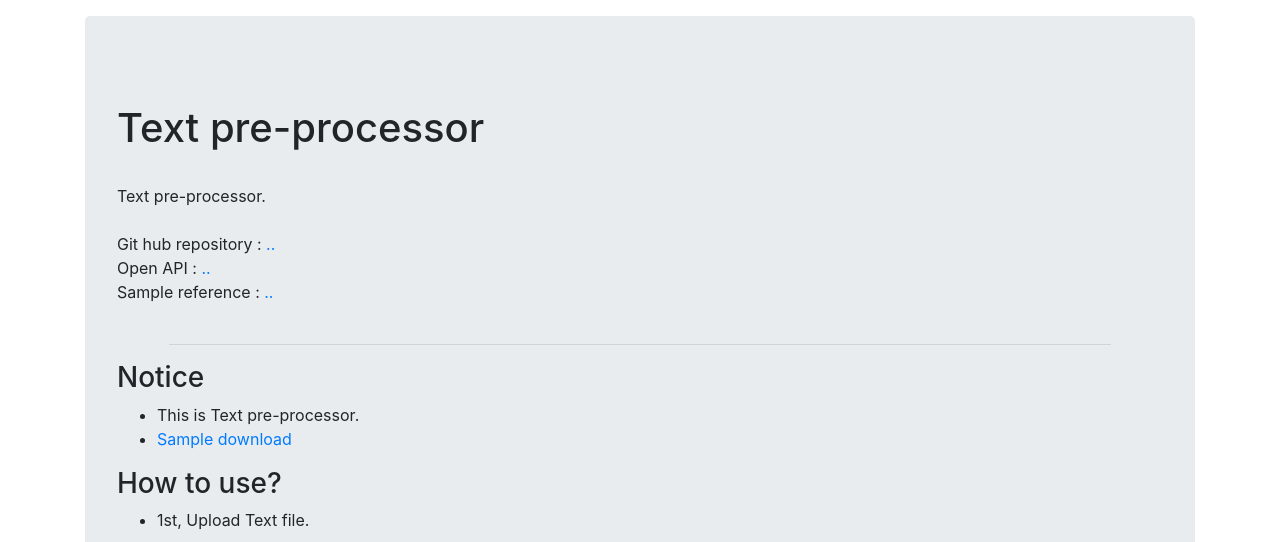
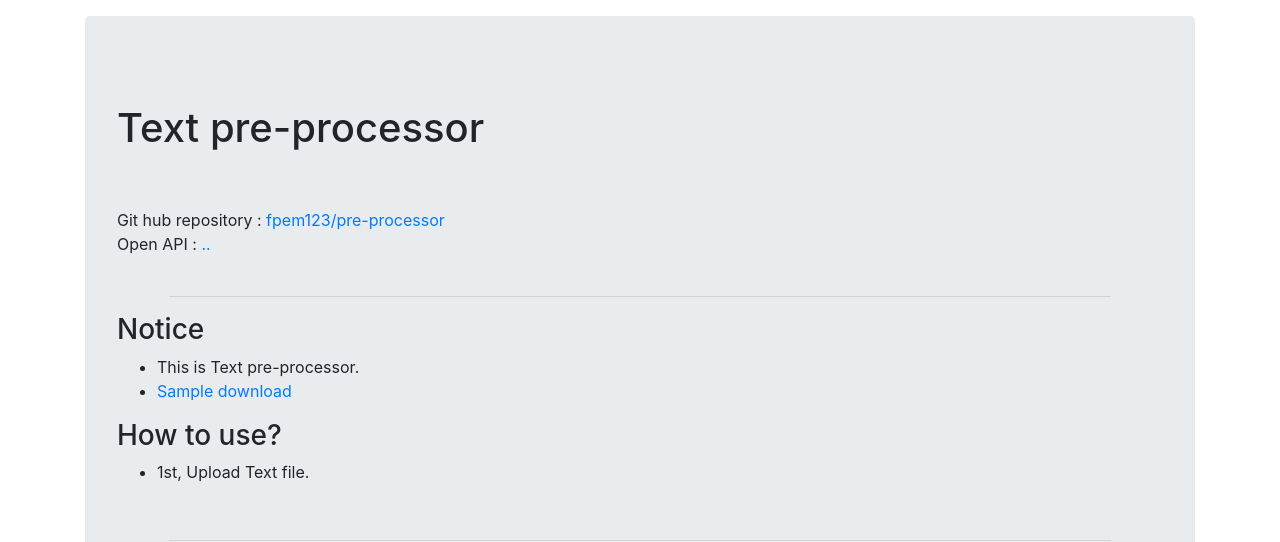
Before and after one commit to fpem123/pre-processor, a Flask app: page / in a window 1280 px wide. Shown: the top 542 px of the page. Run offline with Flask 2, Linux system fonts and the light colour scheme; some libraries are stand-ins or nearby versions.

```diff
--- a/templates/app.html
+++ b/templates/app.html
@@ -256,11 +256,9 @@
             <div class="intro">
                 <br>
                 <!-- Project title -->
-                <h1>Text pre-processor</h1><br>
-                <a>Text pre-processor.</a><br><br>
-                <a>Git hub repository : </a> <a href="https://github.com/fpem123/script-parser" target="_blank">..</a><br>
-                <a>Open API : </a> <a href="https://ainize.ai/fpem123/script-parser" target="_blank">..</a><br>
-                <a>Sample reference : </a><a href="https://www.kaggle.com/feniksm/simpsons?select=script_lines.csv">..</a>
+                <h1>Text pre-processor</h1><br><br>
+                <a>Git hub repository : </a> <a href="https://github.com/fpem123/pre-processor" target="_blank">fpem123/pre-processor</a><br>
+                <a>Open API : </a> <a href="" target="_blank">..</a><br>
             </div>
 
             <br><hr width="90%">
```
Also changed, not shown: 1 other file.
